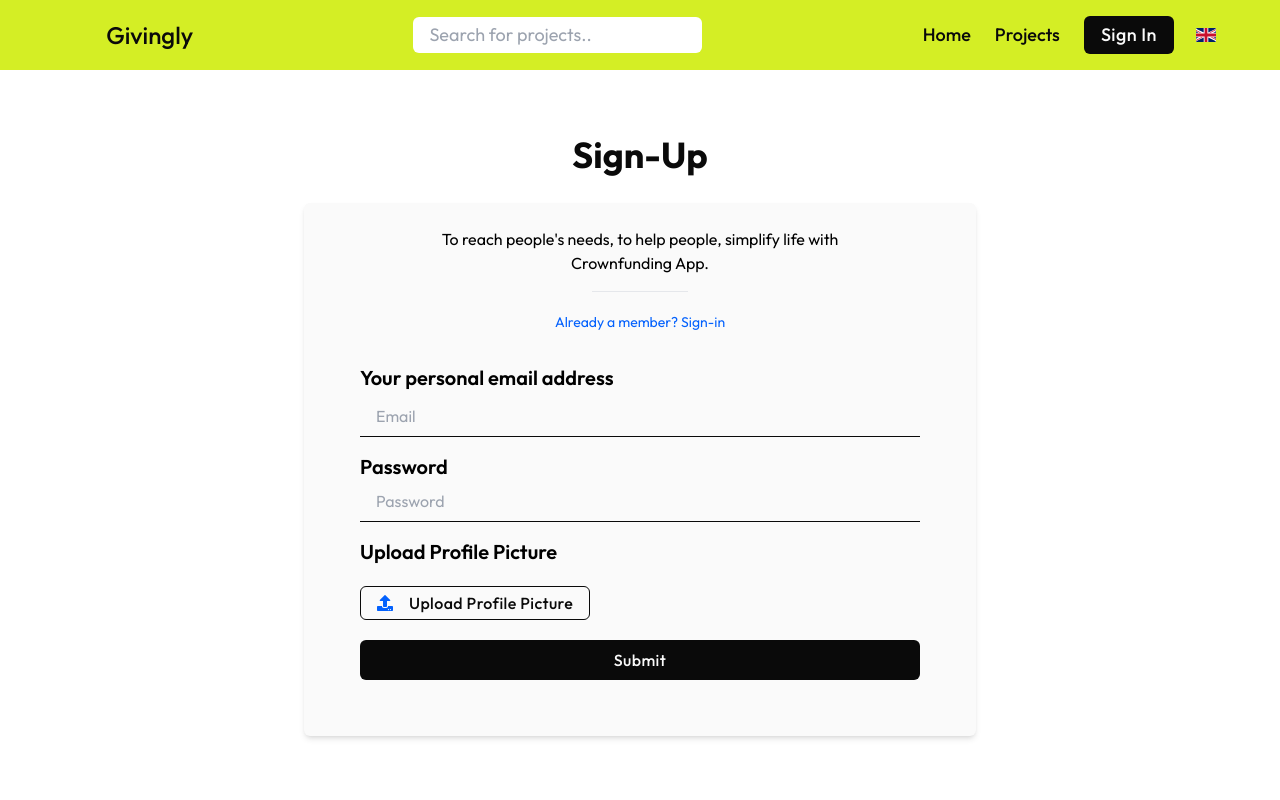
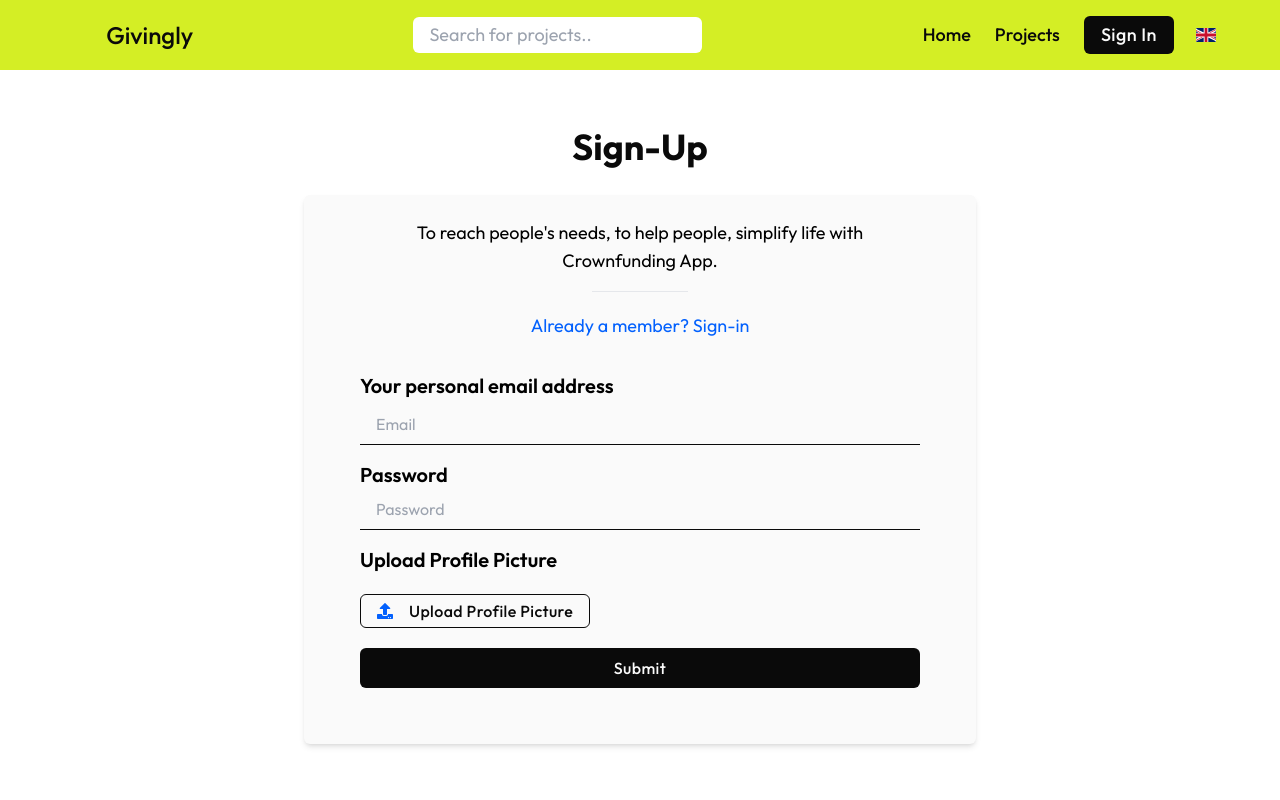
Before and after one commit to feyizoglu/crowdfunding-app, a Next.js app: page /en/signup in a window 1280 px wide. Shown: the top 800 px of the page. Built offline with nearby package versions, Linux system fonts and the light colour scheme; no server answers; the database is empty.

Commit message:
Increased signup page text size on larger screens

```diff
--- a/app/[locale]/signup/page.js
+++ b/app/[locale]/signup/page.js
@@ -111,7 +111,7 @@ const Page = () => {
         {t("Sign-Up")}
       </h2>
       <div className="max-w-2xl w-full  flex flex-col items-center justify-start p-6 bg-whiteColor rounded-md shadow-md">
-        <p className="text-md mb-3 max-w-lg text-center">
+        <p className="text-md mb-3 max-w-lg text-center md:text-lg">
           {t("To reach people's needs, to help people, simplify life with")}
           <br /> {t("Crownfunding App")}.
         </p>
@@ -119,7 +119,7 @@ const Page = () => {
         <Link
           href="/"
           onClick={handleAlreadyMemberClick}
-          className="text-sm text-[#0361FD] hover:opacity-60"
+          className="text-sm text-[#0361FD] hover:opacity-60 md:text-lg"
         >
           {t("Already a member? Sign-in")}
         </Link>
```
